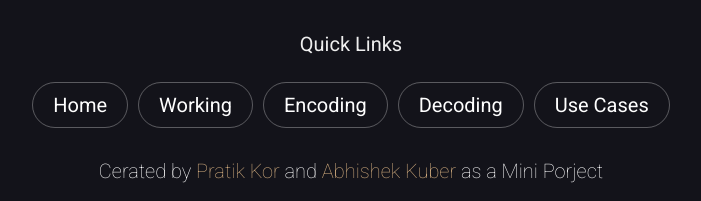
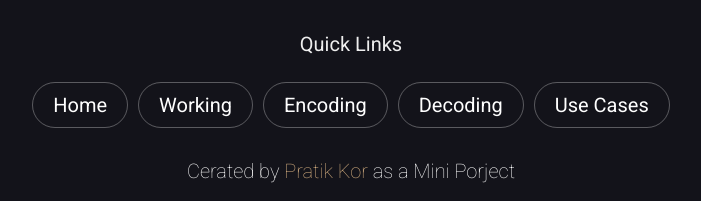
Before and after one commit to PratikKor/text-encoder, a Flask app: page / in a window 1280 px wide. Shown: the part 3601-3802 px from the top of the page, without its empty margins (289-990 px from the left). Run offline with Flask 3, Linux system fonts and the light colour scheme; some libraries are stand-ins or nearby versions.

Commit message:
Update index.html

```diff
--- a/templates/index.html
+++ b/templates/index.html
@@ -279,7 +279,7 @@
       </div>
 
       <div class="credit">
-        Cerated by <span>Pratik Kor</span> and <span>Abhishek Kuber</span> as a
+        Cerated by <span>Pratik Kor</span> as a
         Mini Porject
       </div>
     </section>
```
